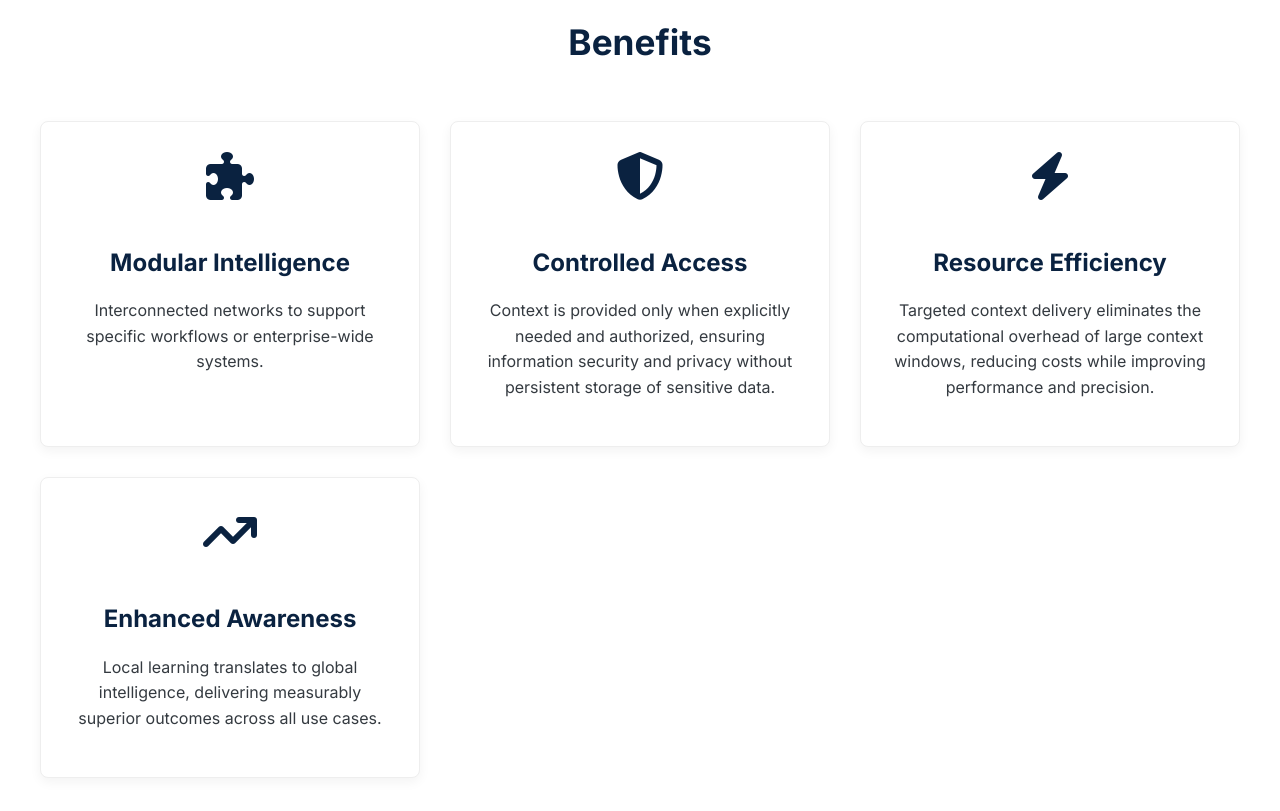
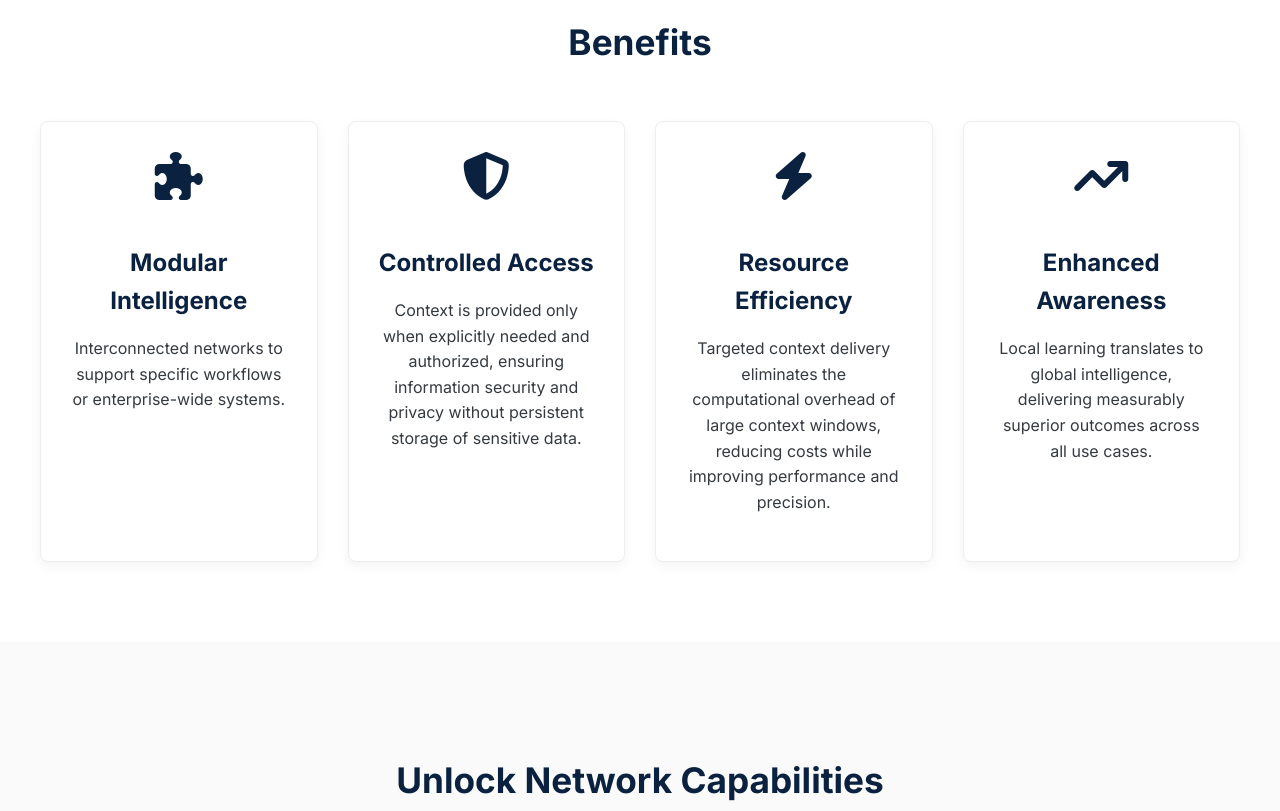
Before and after one commit to everychart/everychart-landing, a plain HTML site: page index.html in a window 1280 px wide. Shown: the part 1480-2291 px from the top of the page. Drawn offline with Linux system fonts and the light colour scheme.

Commit message:
Update index.html

```diff
--- a/index.html
+++ b/index.html
@@ -478,7 +478,7 @@
 
         .benefits-grid {
             display: grid;
-            grid-template-columns: repeat(auto-fit, minmax(280px, 1fr));
+            grid-template-columns: repeat(4, 1fr);
             gap: 30px;
         }
 
```
